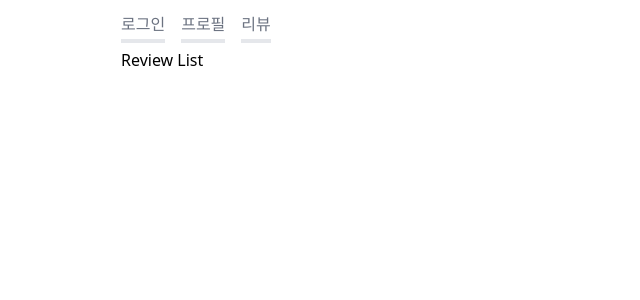
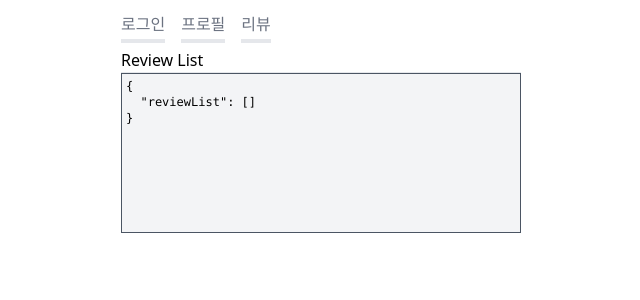
Before and after one commit to NaHyeonil/myproj-react, a React (Create React App) app: page /reviews in a window 1280 px wide. Shown: the top 300 px of the page, without its empty margins (319-959 px from the left). Built offline with nearby package versions, Linux system fonts and the light colour scheme; no server answers.

Commit message:
DebugStates 컴포넌트를 활용한 상탯값 확인

```diff
--- a/src/App.js
+++ b/src/App.js
@@ -1,7 +1,7 @@
 import TopNav from 'components/TopNav';
 import Login from 'pages/accounts/Login';
 import Profile from 'pages/accounts/Profile';
-import ReviewList from 'pages/reviews/ReviewList';
+import PageReviewList from 'pages/reviews/ReviewList';
 import { Navigate, Route, Routes } from 'react-router-dom';
 
 import './App.css';
@@ -14,7 +14,7 @@
         <Route path="/" element={<Navigate to="/reviews/" />} />
         <Route path="/accounts/login/" element={<Login />} />
         <Route path="/accounts/profile/" element={<Profile />} />
-        <Route path="/reviews/" element={<ReviewList />} />
+        <Route path="/reviews/" element={<PageReviewList />} />
       </Routes>
     </div>
   );
--- /dev/null
+++ b/src/components/DebugStates.jsx
@@ -0,0 +1,11 @@
+function DebugStates(props) {
+  return (
+    <div>
+      <pre className="text-xs bg-gray-100 p-1 border border-gray-600 overflow-x-scroll h-40">
+        {JSON.stringify(props, null, 2)}
+      </pre>
+    </div>
+  );
+}
+
+export default DebugStates;
--- a/src/pages/reviews/ReviewList.jsx
+++ b/src/pages/reviews/ReviewList.jsx
@@ -1,7 +1,10 @@
 import Axios from 'axios';
-import { useEffect } from 'react';
+import DebugStates from 'components/DebugStates';
+import { useEffect, useState } from 'react';
 
-function ReviewList() {
+function PageReviewList() {
+  const [reviewList, setReviewList] = useState([]);
+
   useEffect(() => {
     refetch();
   }, []);
@@ -9,10 +12,11 @@
   const refetch = () => {
     const url = 'http://localhost:8000/shop/api/reviews/';
     Axios.get(url)
-      .then((response) => {
+      .then(({ data }) => {
         console.group('정상 응답');
-        console.log(response);
+        console.log(data);
         console.groupEnd();
+        setReviewList(data);
       })
       .catch((error) => {
         console.group('에러 응답');
@@ -24,8 +28,10 @@
   return (
     <div>
       <h2>Review List</h2>
+      <hr />
+      <DebugStates reviewList={reviewList} />
     </div>
   );
 }
 
-export default ReviewList;
+export default PageReviewList;
```
